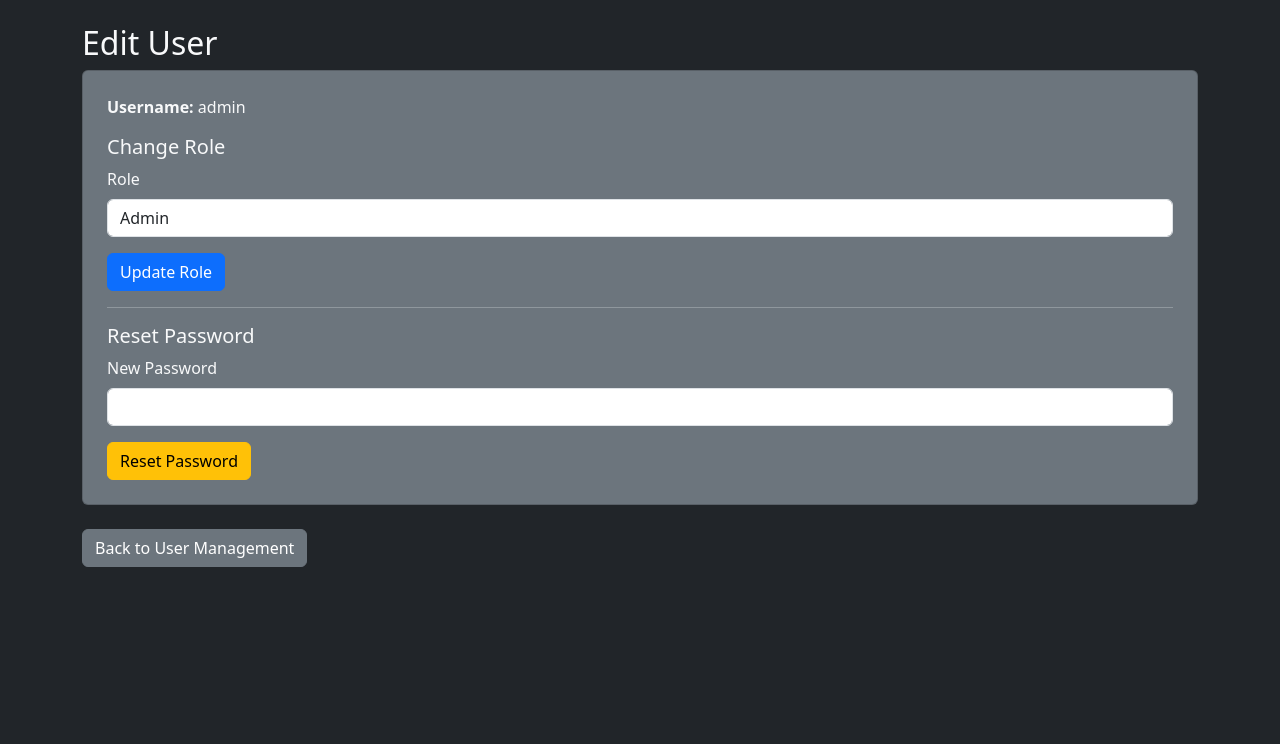
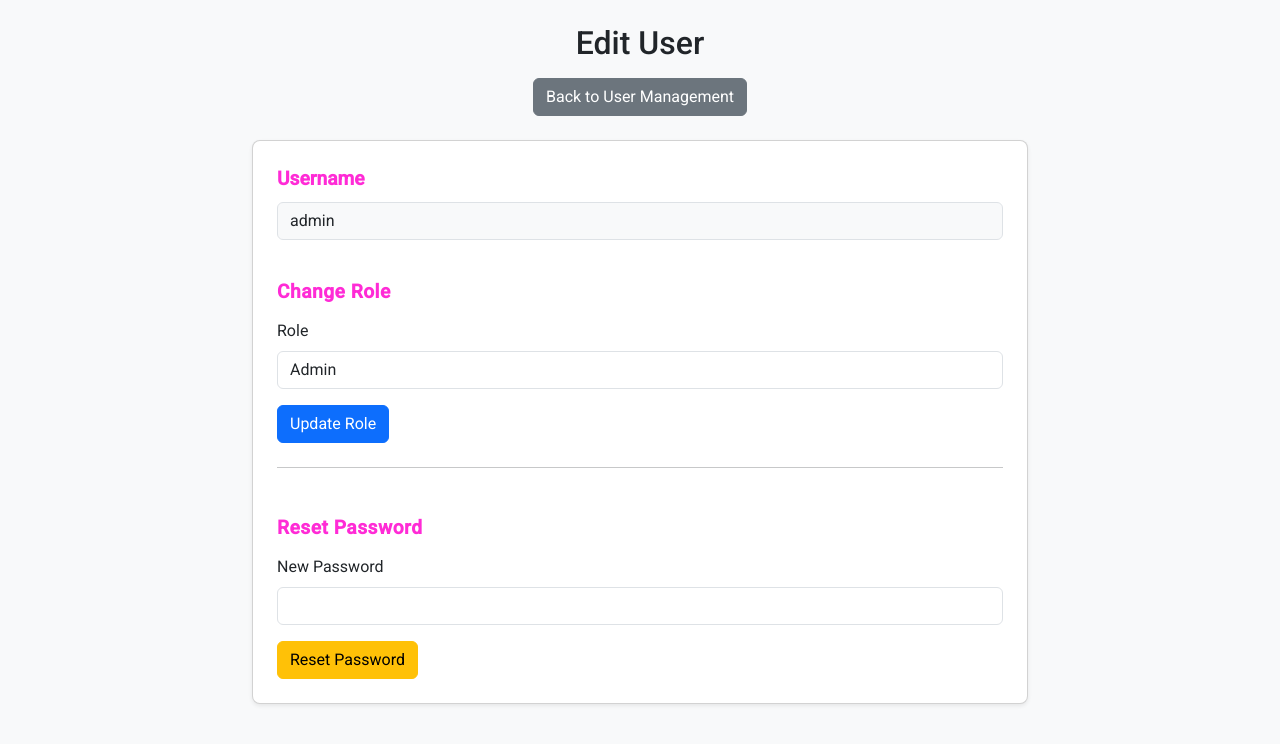
Before and after one commit to raketqueen/Computer-Parts-Service-Role-Based-Access, a Flask app: page /users/edit/1 in a window 1280 px wide. Shown: the top 744 px of the page. Run offline with Flask 3, Linux system fonts and the light colour scheme; a user stored in the database is signed in; data comes from the database, SQL or seed files in the repository.

Commit message:
Update: Edit User page polishing competed

```diff
--- a/app/templates/edit_user.html
+++ b/app/templates/edit_user.html
@@ -5,20 +5,125 @@
 
     <!-- Bootstrap -->
     <link href="https://cdn.jsdelivr.net/npm/bootstrap@5.3.3/dist/css/bootstrap.min.css" rel="stylesheet">
+
+    <!-- Fonts (Same as User Management) -->
+    <link href="https://fonts.googleapis.com/css2?family=Montserrat:wght@600;700&family=Roboto:wght@400;500&display=swap" rel="stylesheet">
+
+    <style>
+
+    body {
+        font-family: 'Roboto', sans-serif;
+        background-color: #f8f9fa;
+    }
+
+    /* Dark Mode */
+    .dark-mode {
+        background-color: #121212;
+        color: #e4e4e4;
+    }
+
+    /* Container/Card */
+    .dark-mode .card {
+        background-color: #1a1a1a;
+        border: 1px solid #444;
+    }
+
+    /* Form fields */
+    .dark-mode .form-control,
+    .dark-mode .form-select {
+        background-color: #1a1a1a;
+        color: white;
+        border: 1px solid white;
+    }
+
+    .dark-mode label {
+        color: white;
+    }
+
+    /* Header styling */
+    .dark-mode h2 {
+        font-family: 'Montserrat', sans-serif;
+        font-weight: 700;
+        font-size: 2.3rem;
+        color: #0d6efd;
+        letter-spacing: 1px;
+    }
+
+    /* Floating card effect */
+    .card {
+        box-shadow: 0 4px 12px rgba(0,0,0,0.15);
+        border-radius: 8px;
+    }
+
+    /* Username Display Box */
+    .username-display {
+    	background-color: #f8f9fa;
+    }
+
+    .dark-mode .username-display {
+    	background-color: #1a1a1a;
+    	color: #ffffff;
+    	border: 1px solid #ffffff;
+    }
+
+    /* Username Label Styling */
+    .username-label {
+    	font-weight: 700;
+    	font-size: 1.2rem;   /* adjustable */
+    	color: #ff2bd6;      /* neon pink */
+    }
+
+    /* Override dark mode label rule */
+    .dark-mode .username-label {
+    	color: #ff2bd6;
+    }
+
+    /* Section Titles */
+    .section-title {
+    	color: #ff2bd6;        /* neon pink */
+    	font-weight: 700;
+    	font-size: 1.2rem;     /* adjustable */
+    	letter-spacing: 0.5px;
+    }
+
+    </style>
+
 </head>
 
-<body class="bg-dark text-light">
+<body>
 
-<div class="container mt-4">
+<div class="container-fluid mt-4" style="max-width: 800px;">
 
-<h2>Edit User</h2>
+    <div class="text-center mb-4">
+        <h2>Edit User</h2>
+        <a href="/users" class="btn btn-secondary mt-2">Back to User Management</a>
+    </div>
 
-<div class="card bg-secondary text-light p-4">
+    <!-- Flash Messages -->
+    {% with messages = get_flashed_messages() %}
+      {% if messages %}
+    	<div class="mb-3">
+      	  {% for message in messages %}
+            <div class="alert alert-warning alert-dismissible fade show" role="alert">
+              {{ message }}
+              <button type="button" class="btn-close" data-bs-dismiss="alert"></button>
+            </div>
+      	  {% endfor %}
+    	</div>
+      {% endif %}
+    {% endwith %}
 
-    <p><strong>Username:</strong> {{ user[1] }}</p>
+<div class="card p-4 shadow-sm">
+
+    <div class="mb-4">
+    	<label class="form-label username-label">Username</label>
+    	<div class="form-control username-display">
+            {{ user[1] }}
+    	</div>
+    </div>
 
     <!-- Change Role -->
-    <h5>Change Role</h5>
+    <h5 class="section-title mt-3 mb-3">Change Role</h5>
 
     <form method="POST" action="/users/update_role/{{ user[0] }}">
 
@@ -38,10 +143,10 @@
 
     </form>
 
-    <hr>
+    <hr class="my-4">
 
     <!-- Reset Password -->
-    <h5>Reset Password</h5>
+    <h5 class="section-title mt-4 mb-3">Reset Password</h5>
 
     <form method="POST" action="/users/update_password/{{ user[0] }}">
 
@@ -56,10 +161,17 @@
 
 </div>
 
-<br>
+</div>
 
-<a href="/users" class="btn btn-secondary">Back to User Management</a>
+<script src="https://cdn.jsdelivr.net/npm/bootstrap@5.3.3/dist/js/bootstrap.bundle.min.js"></script>
 
-</div>
+<script>
+document.addEventListener("DOMContentLoaded", function(){
+    if(localStorage.getItem("theme") === "dark"){
+        document.body.classList.add("dark-mode");
+    }
+});
+</script>
+
 </body>
 </html>
```
Also changed, not shown: README.md.
